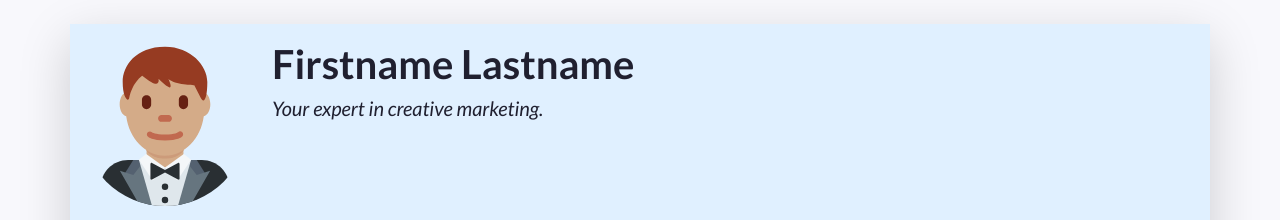
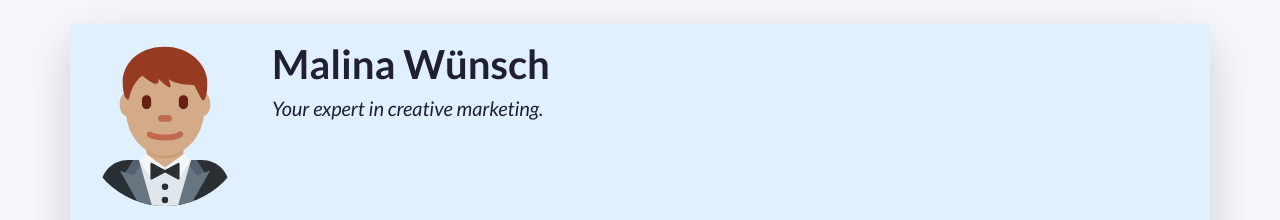
Before and after one commit to ma-uwu/personalcv, a plain HTML site: page index.html in a window 1280 px wide. Shown: the top 220 px of the page. Drawn offline with nearby package versions, Linux system fonts and the light colour scheme.

Commit message:
Name change.

```diff
--- a/index.html
+++ b/index.html
@@ -49,7 +49,7 @@
           A container to wrap around your name and tagline. Full-width at small size, then columns of increasing size.
         -->
         <div class="col-12 col-sm-8 col-md-9 col-lg-10 my-3 header-content">
-          <h1 class="fw-bolder">Firstname Lastname</h1>
+          <h1 class="fw-bolder">Malina Wünsch</h1>
           <h5 class="fst-italic tagline">Your expert in creative marketing.</h5>
         </div>
       </header>
```
Also changed, not shown: 1 other file.
